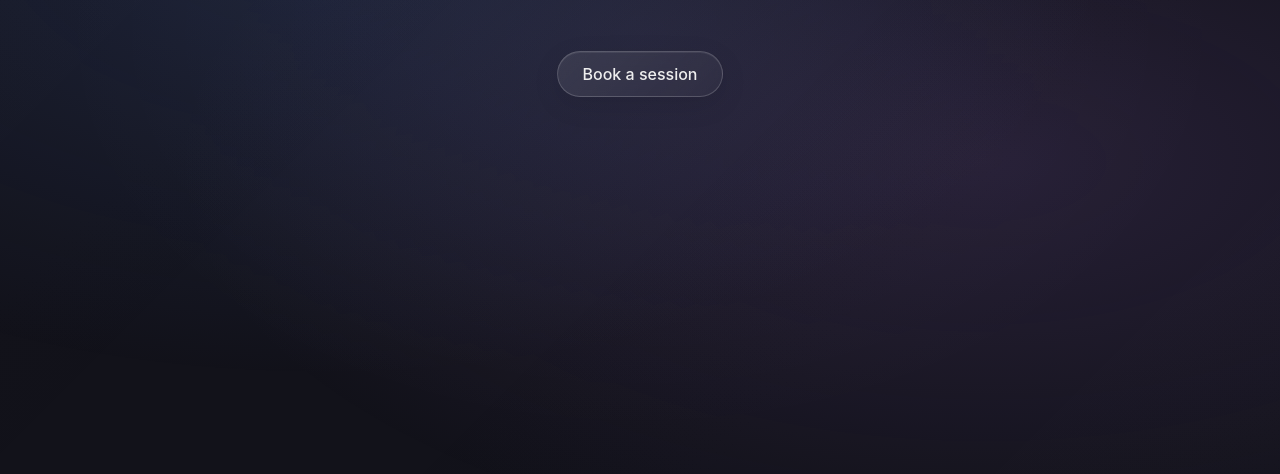
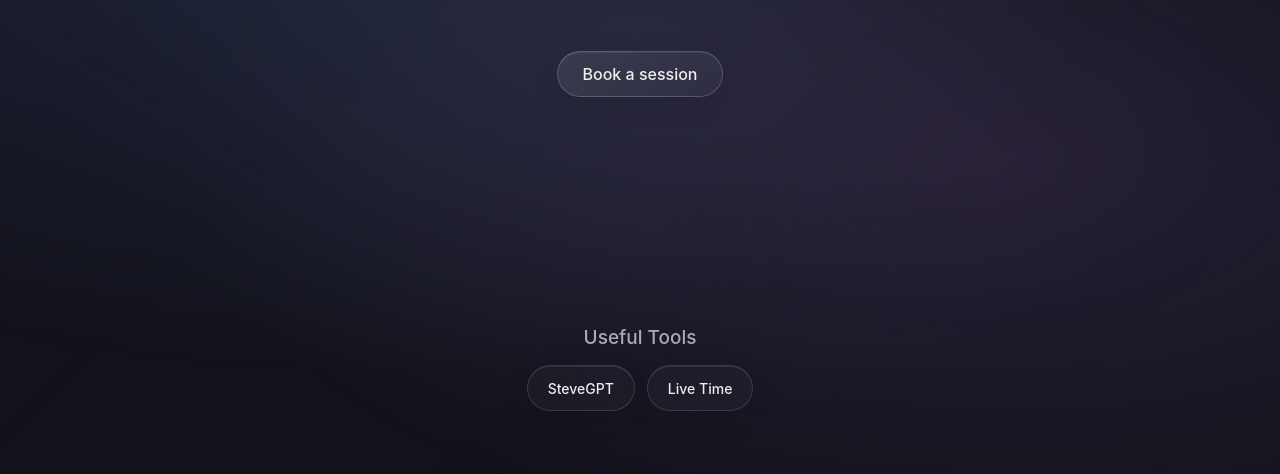
Before and after one commit to hmy4real/tutorwebsite, a plain HTML site: page index.html in a window 1280 px wide. Shown: the part 326-800 px from the top of the page. Drawn offline with Linux system fonts and the light colour scheme.

Commit message:
Raise Useful Tools and enlarge its heading

```diff
--- a/index.html
+++ b/index.html
@@ -177,13 +177,14 @@
           0 8px 32px #aeb6ff12;
       }
       .tools {
+        margin-top: calc(-1 * min(22svh, 210px));
         padding: 28px 24px 0;
         text-align: center;
       }
       .tools h2 {
         margin: 0 0 16px;
         color: var(--muted);
-        font-size: 16px;
+        font-size: 19px;
         font-weight: 500;
       }
       .tool-links {
@@ -232,6 +233,11 @@
         }
         .footer p {
           font-size: 15px;
+        }
+      }
+      @media (max-height: 560px) {
+        .tools {
+          margin-top: -40px;
         }
       }
       @keyframes content-in {
```
